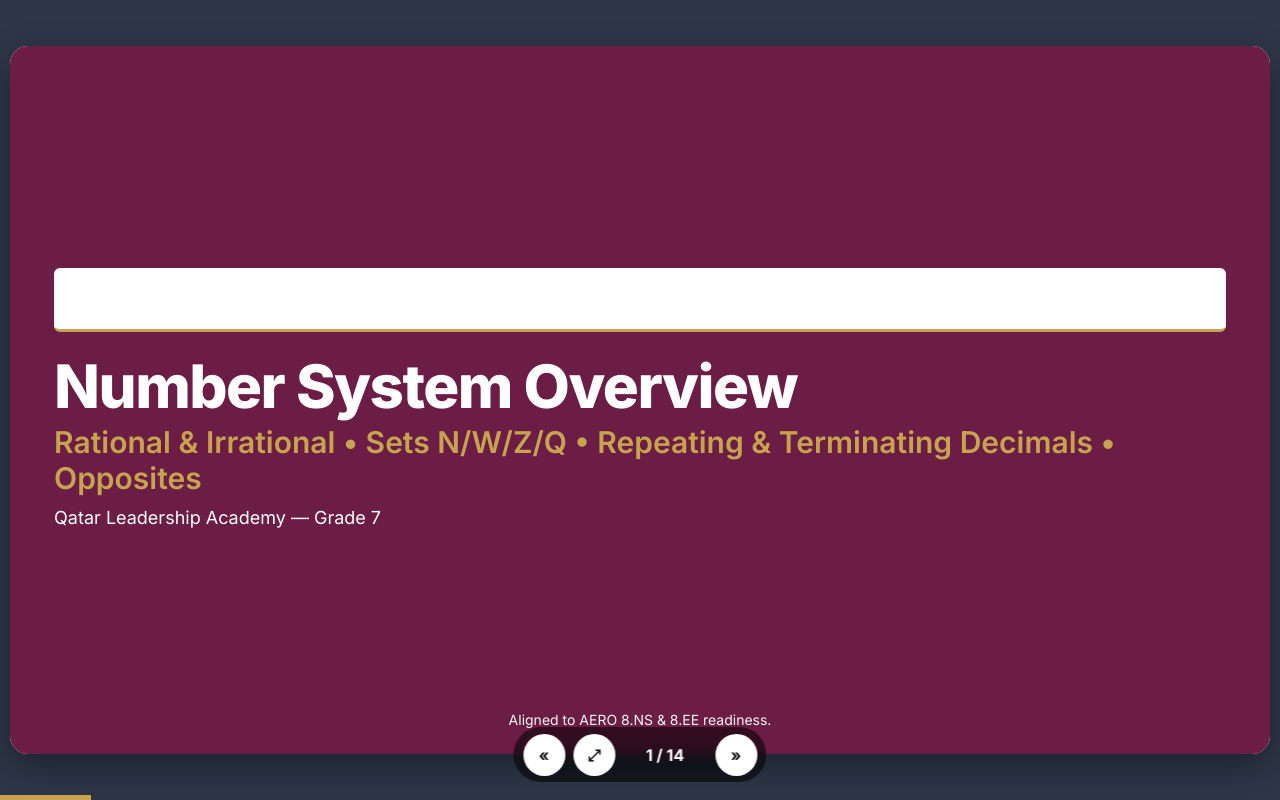
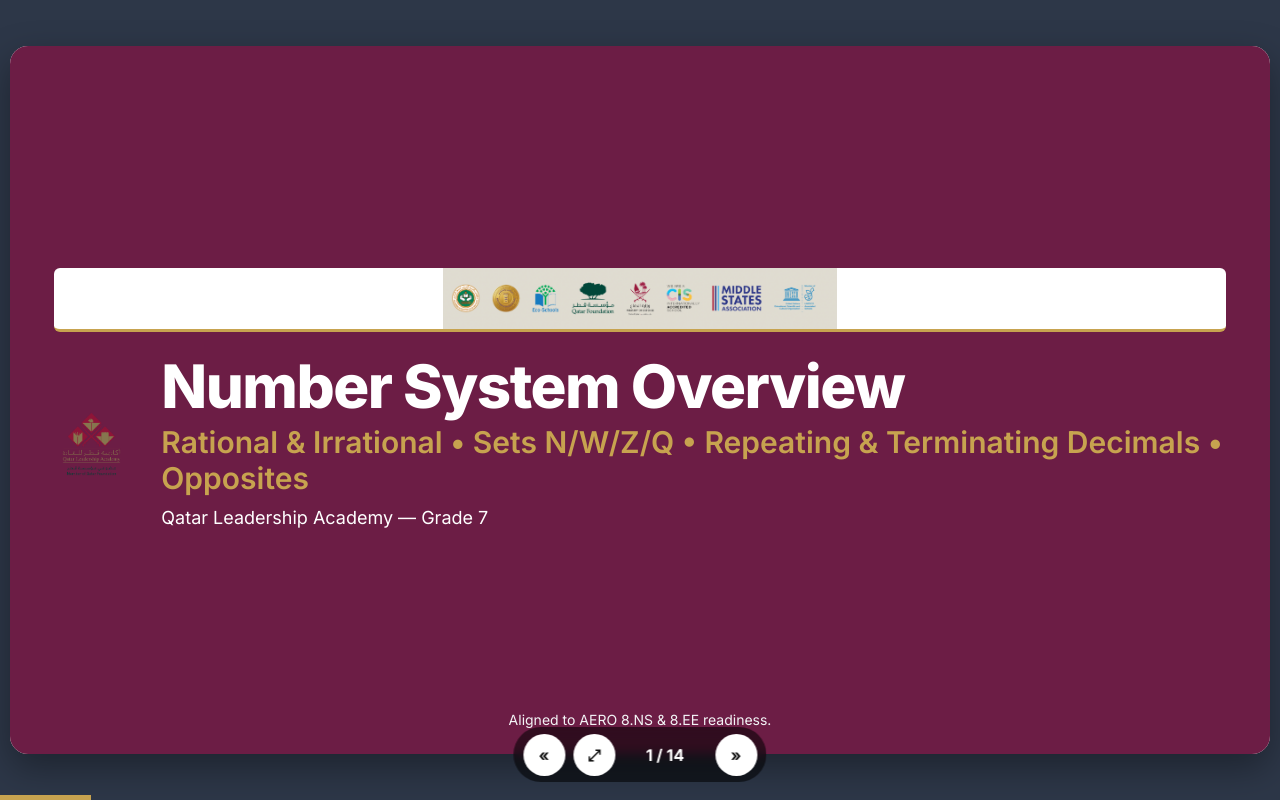
Before and after one commit to 2ed944-cloud/qla-math-lessons, a plain HTML site: page grade7/lesson-2.html in a window 1280 px wide. Drawn offline with nearby package versions, Linux system fonts and the light colour scheme.

Commit message:
Update lesson-2.html

```diff
--- a/grade7/lesson-2.html
+++ b/grade7/lesson-2.html
@@ -83,9 +83,9 @@
 
     <!-- 0 • Title -->
     <section class="slide active bg-maroon text-white" id="titleSlide">
-      <div class="w-full h-16 banner mb-6 rounded-md" style="background-image:url('qla_banner.png')" aria-label="QLA Partner Banner"></div>
+      <div class="w-full h-16 banner mb-6 rounded-md" style="background-image:url('../assets/qla_banner.png')" aria-label="QLA Partner Banner"></div>
       <div class="flex items-center gap-8">
-        <img src="qla_logo.png" alt="QLA Logo" class="h-20 w-auto" onerror="this.style.display='none'"/>
+        <img src="../assets/qla_logo.png" alt="QLA Logo" class="h-20 w-auto" onerror="this.style.display='none'"/>
         <div class="text-left">
           <h1 class="text-5xl md:text-6xl font-extrabold tracking-tight">Number System Overview</h1>
           <p class="text-gold text-2xl md:text-3xl mt-2 font-semibold">Rational &amp; Irrational • Sets N/W/Z/Q • Repeating &amp; Terminating Decimals • Opposites</p>
@@ -377,7 +377,7 @@
           <p><b>Prime Factorization Toolkit</b> — Factors/Multiples • Prime/Composite • Factor Trees • HCF/LCM — prep for operations with rationals.</p>
         </div>
       </div>
-      <div class="absolute bottom-4 left-1/2 -translate-x-1/2 w-[88%] h-[100px] banner rounded-md" style="background-image:url('qla_banner.png')"></div>
+      <div class="absolute bottom-4 left-1/2 -translate-x-1/2 w-[88%] h-[100px] banner rounded-md" style="background-image:url('../assets/qla_banner.png')"></div>
     </section>
 
   </div>
```
